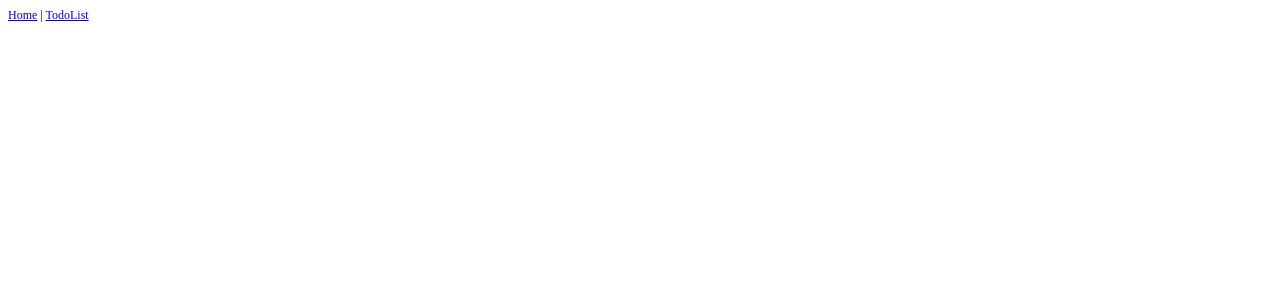
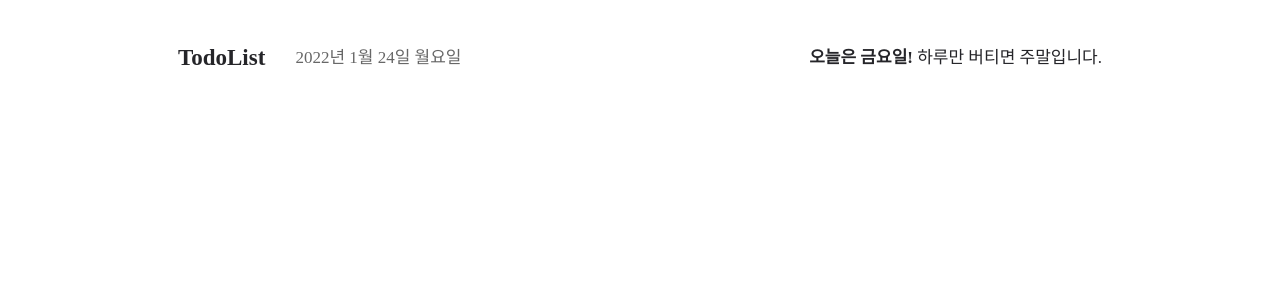
Before and after one commit to tTab1204/TodoList-Vue, a Vue app: page /todo-list in a window 1280 px wide. Before the commit this address led to /. Shown: the top 300 px of the page. Built offline with nearby package versions, Linux system fonts and the light colour scheme; a web font is replaced by a local one.

Commit message:
feat: TodoHeader 추가

```diff
--- a/package.json
+++ b/package.json
@@ -11,6 +11,7 @@
   "dependencies": {
     "core-js": "^3.6.5",
     "vue": "^2.6.11",
+    "vue-i18n": "^8.27.0",
     "vue-router": "^3.2.0",
     "vuex": "^3.4.0"
   },
@@ -39,7 +40,10 @@
     "env": {
       "node": true
     },
-    "eslintIgnore": ["**/*.js","**/*.vue"],
+    "eslintIgnore": [
+      "**/*.js",
+      "**/*.vue"
+    ],
     "extends": [
       "plugin:vue/essential",
       "@vue/standard"
--- a/src/App.vue
+++ b/src/App.vue
@@ -1,9 +1,5 @@
 <template>
   <div id="app">
-    <div id="nav">
-      <router-link to="/">Home</router-link> |
-      <router-link to="/todo-list">TodoList</router-link>
-    </div>
     <router-view />
   </div>
 </template>
--- a/src/assets/scss/_base.scss
+++ b/src/assets/scss/_base.scss
@@ -3,6 +3,15 @@
 *::after {
   margin: 0;
   padding: 0;
+}
+
+// remConverter
+$html-font-size: 16px;
+@function remConverter($value) {
+  @return $value / ($value * 0 + 1);
+}
+@function rem($pxValue) {
+  @return #{remConverter($pxValue) / remConverter($html-font-size)}rem;
 }
 
 html {
--- a/src/assets/scss/_variables.scss
+++ b/src/assets/scss/_variables.scss
@@ -1,2 +1,6 @@
-$default-text-color: #2c3e50;
+$default-text-color: #252529;
 $primary-text-color: #42b983;
+
+// gray
+$gray-05: #676767;
+$gray-06: #252529;
--- a/src/components/TodoHeader.vue
+++ b/src/components/TodoHeader.vue
@@ -1,5 +1,16 @@
 <template>
-  <nav class="nav-container"></nav>
+  <nav class="nav-container">
+    <div class="logo-container">
+      <div class="logo">TodoList</div>
+      <div class="date">
+        {{ $d(new Date(), "short", "ko-KR") }}
+      </div>
+    </div>
+    <div class="nav-day">
+      <strong>오늘은 금요일!</strong>
+      하루만 버티면 주말입니다.
+    </div>
+  </nav>
 </template>
 
 <script>
@@ -9,6 +20,31 @@ export default {};
 <style lang="scss" scoped>
 .nav-container {
   display: flex;
+  align-items: center;
   height: 100px;
+  line-height: 130%;
+  color: $gray-06;
+  padding: 0 rem(170px);
+
+  & > .logo-container {
+    display: flex;
+    flex: none;
+
+    & > .logo {
+      font-weight: 700;
+      font-size: rem(23px);
+      margin-right: 30px;
+    }
+
+    & > .date {
+      font-size: rem(17px);
+      color: $gray-05;
+    }
+  }
+
+  & > .nav-day {
+    margin-left: auto;
+    font-size: rem(17px);
+  }
 }
 </style>
--- /dev/null
+++ b/src/i18n.js
@@ -0,0 +1,9 @@
+import Vue from "vue";
+import VueI18n from "vue-i18n";
+import dateTimeFormats from "@/locales/dateTime";
+
+Vue.use(VueI18n);
+
+export default new VueI18n({
+  dateTimeFormats,
+});
--- /dev/null
+++ b/src/locales/dateTime/general.js
@@ -0,0 +1,18 @@
+const generalDateTimeFormat = {
+  short: {
+    year: "numeric",
+    month: "short",
+    day: "numeric",
+    weekday: "long",
+  },
+  long: {
+    year: "numeric",
+    month: "long",
+    day: "numeric",
+    weekday: "long",
+    hour: "numeric",
+    minute: "numeric",
+  },
+};
+
+export default generalDateTimeFormat;
--- /dev/null
+++ b/src/locales/dateTime/index.js
@@ -0,0 +1,10 @@
+import generalDateTimeFormat from "./general";
+
+const dateTimeFormats = {
+  "en-US": generalDateTimeFormat,
+  "en-GB": generalDateTimeFormat,
+  "ko-KR": generalDateTimeFormat,
+  "ru-RU": generalDateTimeFormat,
+};
+
+export default dateTimeFormats;
--- a/src/main.js
+++ b/src/main.js
@@ -1,12 +1,14 @@
-import Vue from 'vue'
-import App from './App.vue'
-import router from './router'
-import store from './store'
+import Vue from "vue";
+import App from "./App.vue";
+import router from "./router";
+import store from "./store";
+import i18n from "./i18n";
 
-Vue.config.productionTip = false
+Vue.config.productionTip = false;
 
 new Vue({
   router,
   store,
-  render: h => h(App)
-}).$mount('#app')
+  i18n,
+  render: (h) => h(App),
+}).$mount("#app");
--- a/src/views/TodoList.vue
+++ b/src/views/TodoList.vue
@@ -5,6 +5,7 @@
 </template>
 
 <script>
+import TodoHeader from "@/components/TodoHeader.vue";
 export default {
   components: {
     TodoHeader,
```
Also changed, not shown: src/components/TodoItem.vue (added), src/views/TodoItem.vue (deleted).
